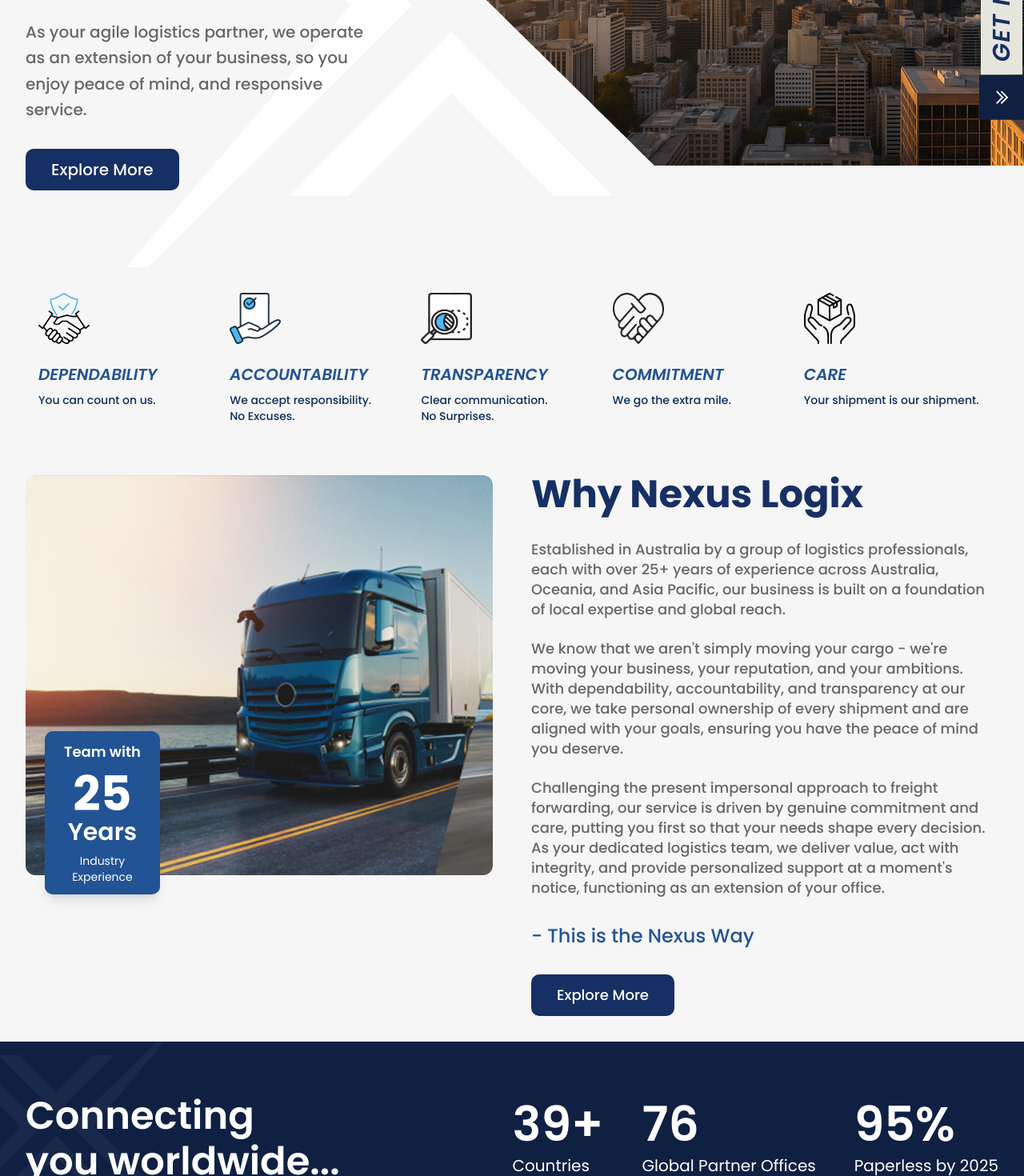
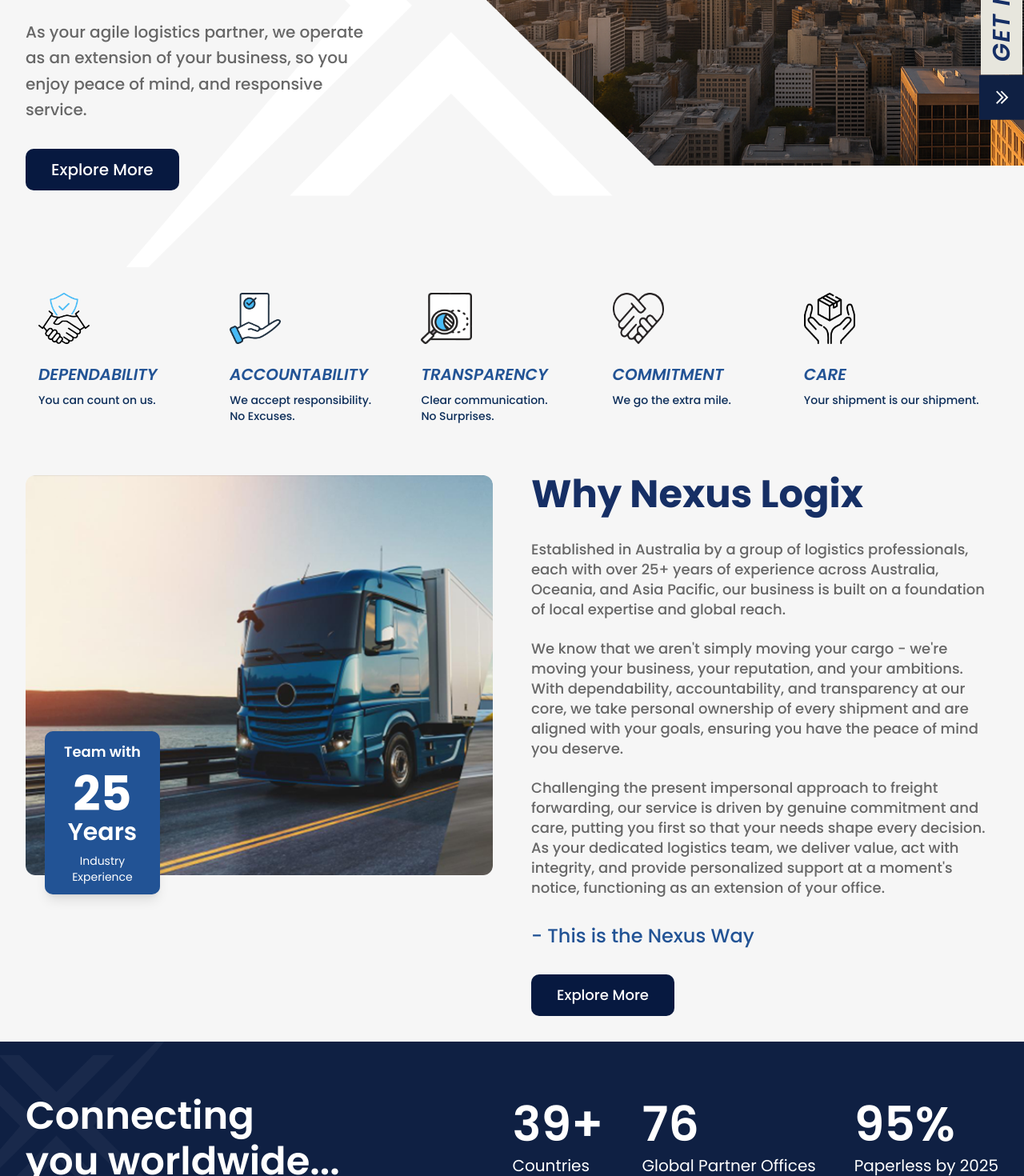
Before and after one commit to kanishka-gunatunga/nexus, a Next.js app: page / in a window 1280 px wide. Shown: the part 413-1883 px from the top of the page at 80% size. Built offline with nearby package versions, Linux system fonts and the light colour scheme.

Commit message:
changes update 3

```diff
--- a/src/app/page.tsx
+++ b/src/app/page.tsx
@@ -168,7 +168,7 @@ export default function Home() {
                             business, so you enjoy peace of mind, and responsive service.
                         </p>
                         <button
-                            className="bg-[#162F65] text-white
+                            className="bg-[#071940] text-white
                                    px-6 py-2 mobile:px-8 mobile:py-3 text-sm font-medium  rounded-[10px] hover:bg-blue-950 hover:scale-105 transition-all duration-300"
                         >
                             Explore More
@@ -191,7 +191,7 @@ export default function Home() {
                             business, so you enjoy peace of mind, and responsive service.
                         </p>
                         <button
-                            className="bg-[#162F65] text-white px-6 sm:px-8 py-2 sm:py-3 text-sm sm:text-base lg:text-xl font-medium rounded-[10px] hover:bg-blue-950 hover:scale-105 transition-all duration-300"
+                            className="bg-[#071940] text-white px-6 sm:px-8 py-2 sm:py-3 text-sm sm:text-base lg:text-xl font-medium rounded-[10px] hover:bg-blue-950 hover:scale-105 transition-all duration-300"
                         >
                             Explore More
                         </button>
@@ -300,7 +300,7 @@ export default function Home() {
                                 - This is the Nexus Way
                             </p>
                             <button
-                                className="bg-[#162F65] text-white px-6 sm:px-8 py-2 sm:py-3 text-sm sm:text-base lg:text-lg font-medium mt-4 sm:mt-6 lg:mt-8  rounded-[10px] hover:bg-blue-950 flex items-center w-fit mx-auto lg:mx-0 hover:scale-105 transition-all duration-300"
+                                className="bg-[#071940] text-white px-6 sm:px-8 py-2 sm:py-3 text-sm sm:text-base lg:text-lg font-medium mt-4 sm:mt-6 lg:mt-8  rounded-[10px] hover:bg-blue-950 flex items-center w-fit mx-auto lg:mx-0 hover:scale-105 transition-all duration-300"
                             >
                                 Explore More
                             </button>
```
